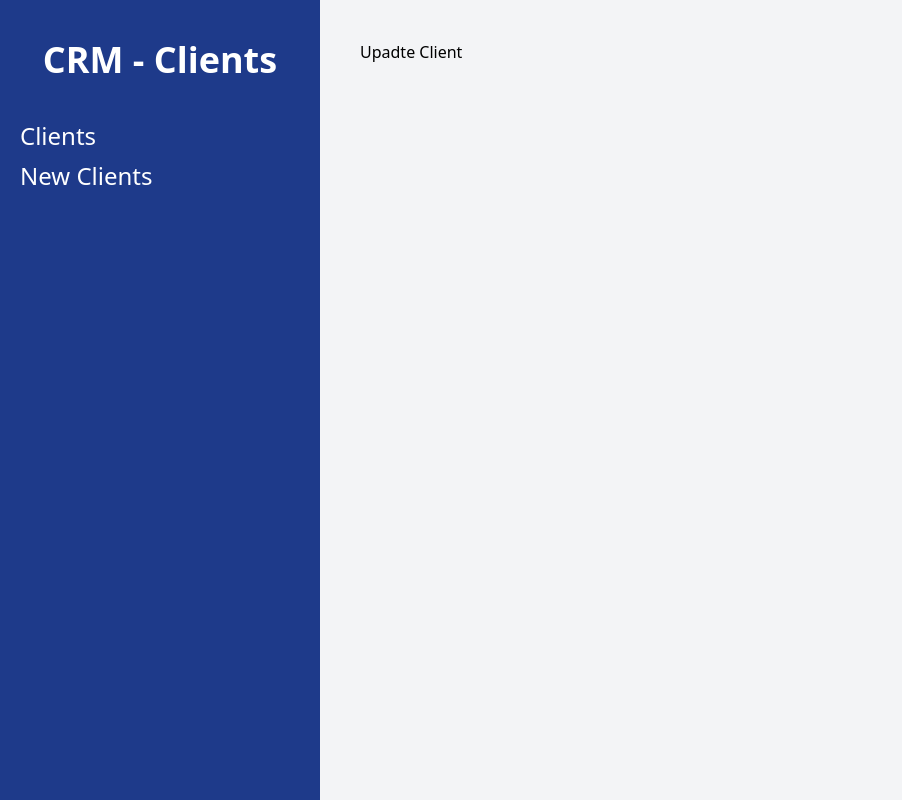
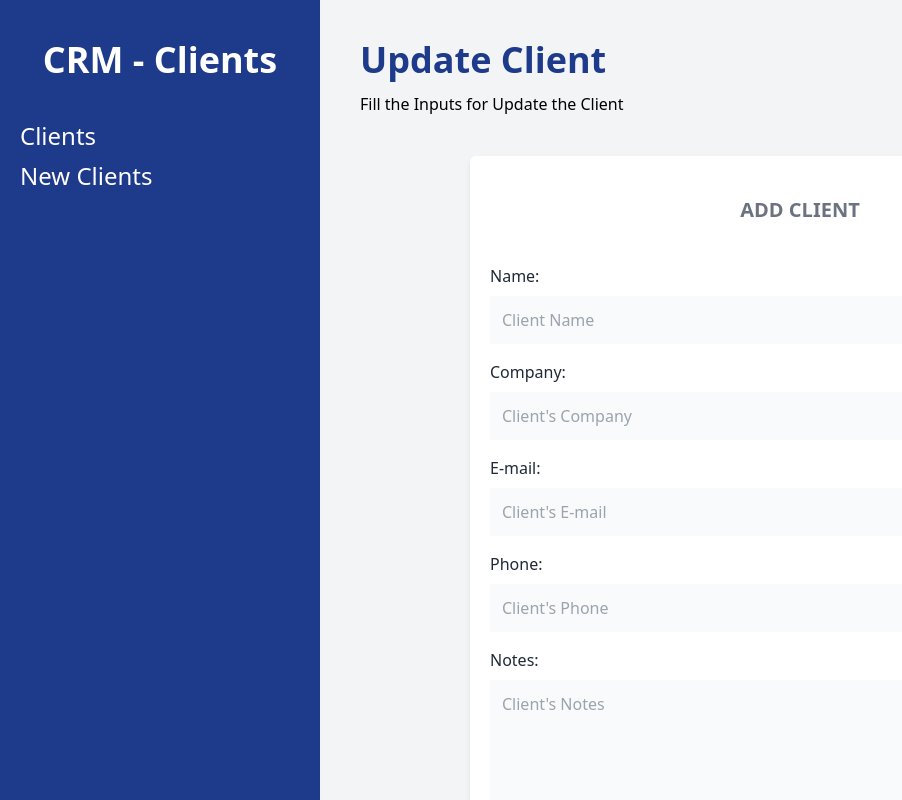
Before and after one commit to yanpatla/CRM-REACT-MANGER, a React (Vite) app: page /clients/edit/1 in a window 1280 px wide. Shown: the whole page, without its empty margins (0-902 px from the left). Built offline with nearby package versions, Linux system fonts and the light colour scheme; no server answers.

Commit message:
Finished to fill the form to edit

```diff
--- a/src/components/Clients.jsx
+++ b/src/components/Clients.jsx
@@ -21,13 +21,14 @@ const Clients = ({ client }) => {
         <button
           type="button"
           className="bg-yellow-500 hover:bg-yellow-600 block w-full text-white p-2 uppercase font-bold text-xs"
-          onClick={()=> navigate(`/clients/${id}`)}
+          onClick={() => navigate(`/clients/${id}`)}
         >
           Info
         </button>
         <button
           type="button"
           className="bg-blue-600 hover:bg-blue-700 block w-full text-white p-2 uppercase font-bold text-xs mt-3"
+          onClick={() => navigate(`edit/${id}`)}
         >
           Edit
         </button>
--- a/src/components/Form.jsx
+++ b/src/components/Form.jsx
@@ -4,7 +4,7 @@ import * as Yup from "yup";
 import Alert from "./Alert";
 import axios from "axios";
 import { useNavigate } from "react-router-dom";
-const Forms = () => {
+const Forms = ({ client }) => {
   const navigate = useNavigate();
   const clientSchema = Yup.object().shape({
     name: Yup.string()
@@ -33,12 +33,13 @@ const Forms = () => {
       </h1>
       <Formik
         initialValues={{
-          name: "",
-          company: "",
-          email: "",
-          phone: "",
-          notes: "",
+          name: client?.name ?? "", //* Traduccion: SI marca como undefined agrega lo otro
+          company: client?.company ?? "",
+          email: client?.email ?? "",
+          phone: client?.phone ?? "",
+          notes: client?.notes ?? "",
         }}
+        enableReinitialize={true}
         onSubmit={async (values, { resetForm }) => {
           await handleSubmit(values);
           resetForm();
@@ -126,4 +127,8 @@ const Forms = () => {
   );
 };
 
+Forms.defaultProps = {
+  client: {},
+};
+
 export default Forms;
--- a/src/pages/UpdateClient.jsx
+++ b/src/pages/UpdateClient.jsx
@@ -1,11 +1,36 @@
-import React from 'react'
+import axios from "axios";
+import { useEffect, useState } from "react";
+import { useParams } from "react-router-dom";
+import Forms from "../components/Form";
+const UpdateClient = () => {
+  const [client, setClient] = useState({});
 
-const UpdateClient = () => {
-    return (
-        <div>
-            Upadte Client
-        </div>
-    )
-}
+  const [loading, setloading] = useState(true);
+  console.log(loading);
+  const params = useParams();
+  const { id } = params;
+  useEffect(() => {
+    const getClientByID = async () => {
+      try {
+        const url = `http://localhost:4000/clients/${id}`;
+        const res = await axios.get(url);
+        setClient(res.data);
+      } catch (error) {
+        console.log(error);
+      }
+      setloading(!loading);
+    };
+    getClientByID();
+  }, []);
+  return (
+    <>
+      <h1 className="font-black text-4xl text-blue-900">Update Client</h1>
 
-export default UpdateClient
+      <p className="mt-3">Fill the Inputs for Update the Client</p>
+
+      <Forms client={client} />
+    </>
+  );
+};
+
+export default UpdateClient;
```
